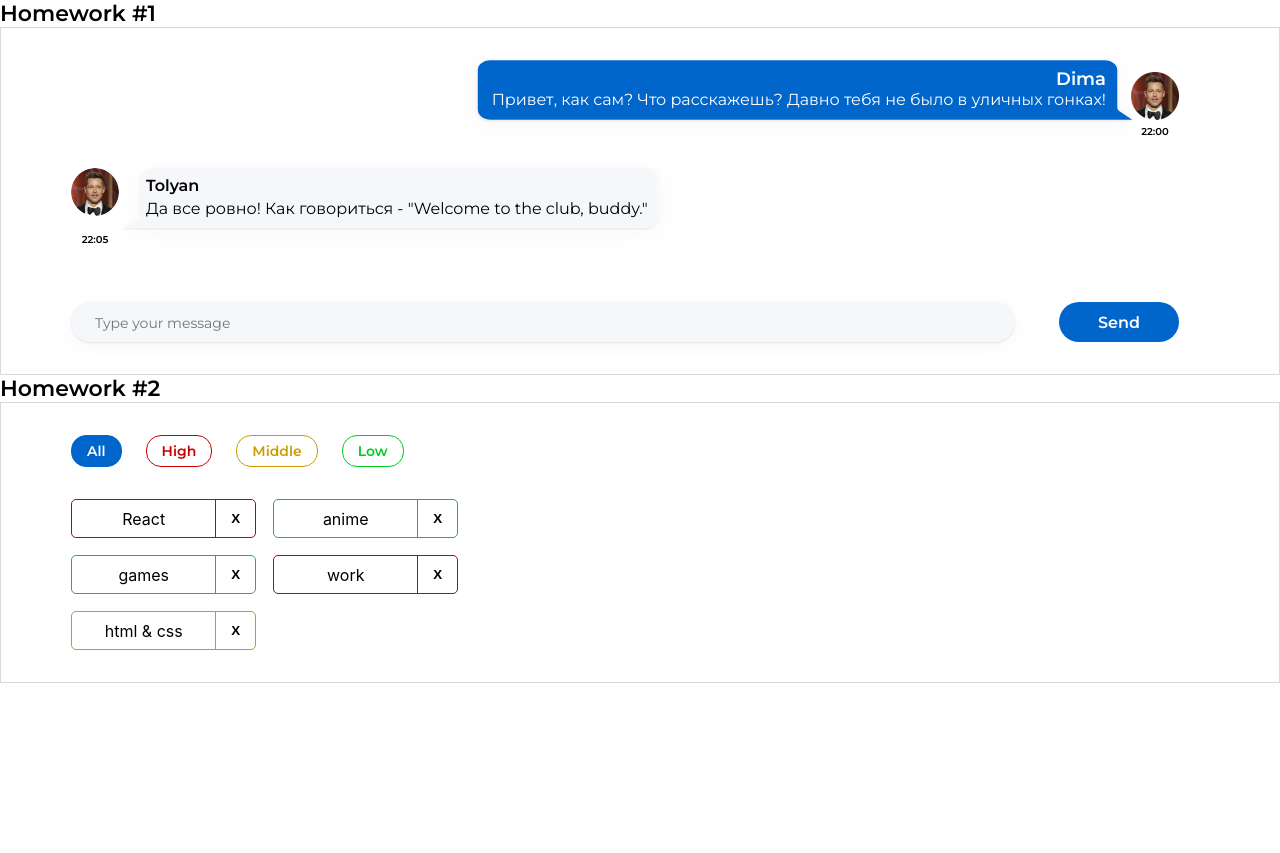
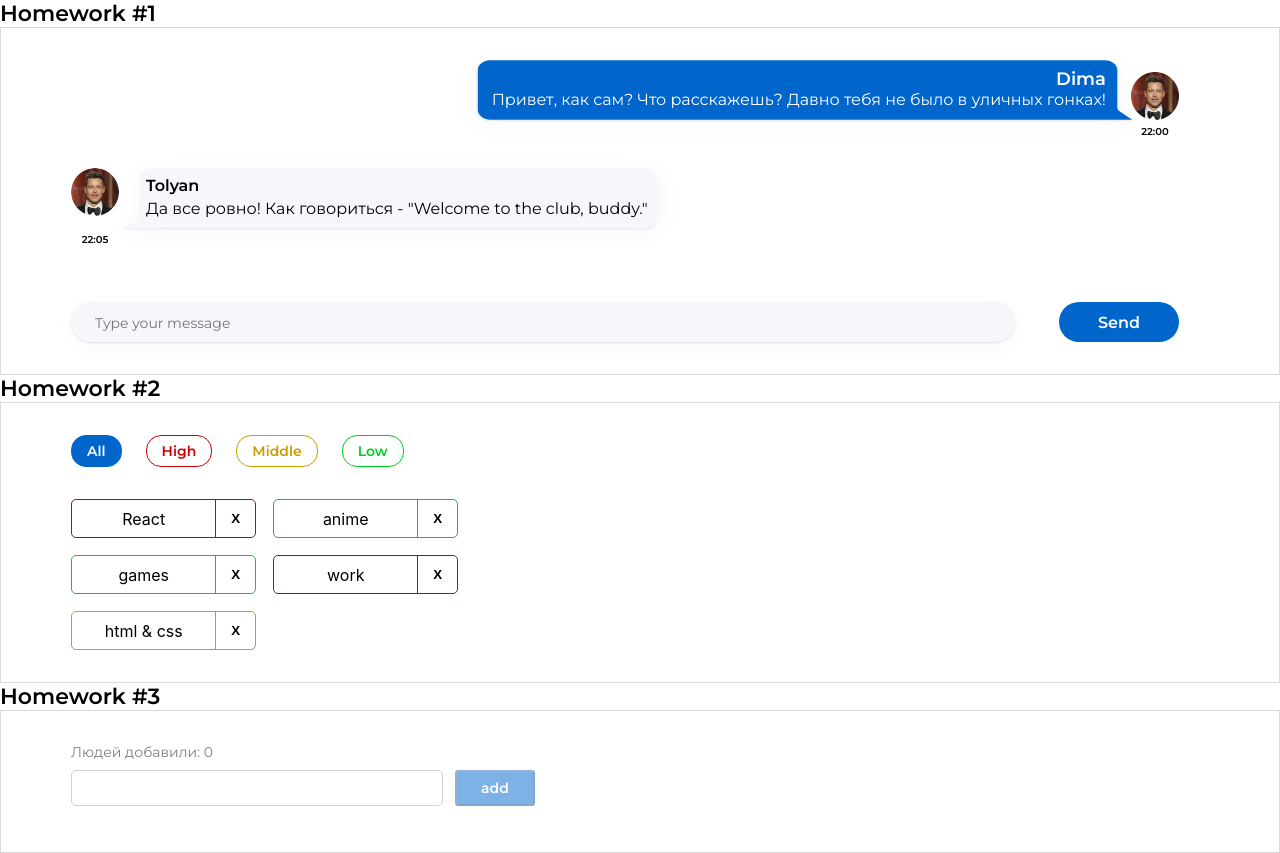
Before and after one commit to MaksimSinicbIn/hws2, a React (Create React App) app: page / in a window 1280 px wide. Before the commit the page ends 800 px from the top, so only its background shows below. Built offline with nearby package versions, Linux system fonts and the light colour scheme.

Commit message:
Completed HW3

```diff
--- a/src/s1-main/App.tsx
+++ b/src/s1-main/App.tsx
@@ -2,6 +2,7 @@ import React from 'react'
 import s from './App.module.css'
 import HW1 from '../s2-homeworks/hw01/HW1'
 import HW2 from '../s2-homeworks/hw02/HW2'
+import HW3 from '../s2-homeworks/hw03/HW3'
 
 function App() {
     return (
@@ -9,7 +10,7 @@ function App() {
             <HW1/>
             {/*раскомментировать по ходу выполнения*/}
             <HW2/>
-            {/*<HW3/>*/}
+            <HW3/>
             {/*<HW4/>*/}
 
             {/*при выполнении дз 5 и более - закомментировать здесь дз 1-4, так как они есть внутри дз 5*/}
--- a/src/s2-homeworks/hw03/Greeting.module.css
+++ b/src/s2-homeworks/hw03/Greeting.module.css
@@ -2,21 +2,55 @@
 }
 
 .inputAndButtonContainer {
+    display: flex;
+    gap: 12px;
+    margin: 9px 0 7px;
 }
 
 .error {
+    margin-top: 7px;
+    color: #C00;
+    font-family: Montserrat, sans-serif;
+    font-size: 14px;
+    font-weight: 400;
 }
 
 .input {
+    width: 372px;
+    height: 36px;
+    border-radius: 5px;
+    border: 1px solid #D1D1D1;
+
+    padding: 8px 12px;
+
+    color: #000;
+    font-family: Montserrat, sans-serif;
+    font-size: 16px;
+    font-weight: 500;
 }
 
 .input:focus {
+    border: 1px solid #D1D1D1;
 }
 
 .errorInput {
+    border: 1px solid #C00;
 }
 
 .button {
+    border-radius: 3px;
+    background: #06C;
+    height: 36px;
+    padding: 5px 24px;
+    justify-content: center;
+    align-items: center;
+    color: #FFF;
+    font-family: Montserrat, sans-serif;
+    font-size: 14px;
+    font-weight: 600;
+    line-height: 20px;
+
+    cursor: pointer;
 }
 
 .button:focus {
@@ -26,9 +60,14 @@
 }
 
 .button:disabled {
+    opacity: 0.5;
 }
 
 .text {
+    color: rgba(0, 0, 0, 0.50);
+    font-family: Montserrat, sans-serif;
+    font-size: 14px;
+    font-weight: 400;
 }
 
 .greeting {
--- a/src/s2-homeworks/hw03/Greeting.tsx
+++ b/src/s2-homeworks/hw03/Greeting.tsx
@@ -2,14 +2,14 @@ import React, {ChangeEvent, KeyboardEvent} from 'react'
 import s from './Greeting.module.css'
 
 type GreetingPropsType = {
-    name: any // need to fix any
-    setNameCallback: any // need to fix any
-    addUser: any // need to fix any
-    onBlur: any // need to fix any
-    onEnter: any // need to fix any
-    error: any // need to fix any
-    totalUsers: any // need to fix any
-    lastUserName?: any // need to fix any
+    name: string
+    setNameCallback: (e: ChangeEvent<HTMLInputElement>) => void
+    addUser: () => void
+    onBlur: () => void
+    onEnter: (e: KeyboardEvent<HTMLInputElement>) => void
+    error: string
+    totalUsers: number
+    lastUserName?: string
 }
 
 // презентационная компонента (для верстальщика)
@@ -25,7 +25,7 @@ const Greeting: React.FC<GreetingPropsType> = (
         lastUserName,
     } // деструктуризация пропсов
 ) => {
-    const inputClass = s.errorInput // need to fix with (?:)
+    const inputClass = error ? (s.input + ' ' + s.errorInput) : s.input // need to fix with (?:)
 
     return (
         <div id={'hw3-form'} className={s.greetingForm}>
--- a/src/s2-homeworks/hw03/GreetingContainer.tsx
+++ b/src/s2-homeworks/hw03/GreetingContainer.tsx
@@ -3,18 +3,28 @@ import Greeting from './Greeting'
 import { UserType } from './HW3'
 
 type GreetingContainerPropsType = {
-    users: any // need to fix any
-    addUserCallback: any // need to fix any
+    users: UserType[] // need to fix any
+    addUserCallback: (name: string) => void // need to fix any
 }
 
-export const pureAddUser = (name: any, setError: any, setName: any, addUserCallback: any) => {
+export const pureAddUser = (name: string, setError: (error: string) => void, setName: (name: string) => void, addUserCallback: (name: string)=> void) => {
+    if (!name.trim()) {
+        setError('Ошибка! Введите имя!')
+        setName('')
+    } else {
+        addUserCallback(name.trim())
+        setName('')
+    }
     // если имя пустое - показать ошибку, иначе - добавить юзера и очистить инпут
 }
 
-export const pureOnBlur = (name: any, setError: any) => { // если имя пустое - показать ошибку
-}
+export const pureOnBlur = (name: string, setError: (error: string) => void) => {
+    !name.trim() && setError('Ошибка! Введите имя!')
+    } // если имя пустое - показать ошибку
 
-export const pureOnEnter = (e: any, addUser: any) => { // если нажата кнопка Enter - добавить
+export const pureOnEnter = (e: KeyboardEvent<HTMLInputElement>, addUser: () => void) => {
+    e.key === 'Enter' && addUser()
+    // если нажата кнопка Enter - добавить
 }
 
 // более простой и понятный для новичков
@@ -26,11 +36,11 @@ const GreetingContainer: React.FC<GreetingContainerPropsType> = ({
     addUserCallback,
 }) => {
     // деструктуризация пропсов
-    const [name, setName] = useState<any>('') // need to fix any
-    const [error, setError] = useState<any>('') // need to fix any
+    const [name, setName] = useState<string>('') // need to fix any
+    const [error, setError] = useState<string>('') // need to fix any
 
-    const setNameCallback = (e: any) => { // need to fix any
-        setName('some name') // need to fix
+    const setNameCallback = (e: ChangeEvent<HTMLInputElement>) => { // need to fix any
+        setName(e.currentTarget.value) // need to fix
 
         error && setError('')
     }
@@ -42,12 +52,12 @@ const GreetingContainer: React.FC<GreetingContainerPropsType> = ({
         pureOnBlur(name, setError)
     }
 
-    const onEnter = (e: any) => {
+    const onEnter = (e: KeyboardEvent<HTMLInputElement>) => {
         pureOnEnter(e, addUser)
     }
 
-    const totalUsers = 0 // need to fix
-    const lastUserName = 'some name' // need to fix
+    const totalUsers = users.length // need to fix
+    const lastUserName = totalUsers ? users[totalUsers-1].name : '' // need to fix
 
     return (
         <Greeting
--- a/src/s2-homeworks/hw03/HW3.tsx
+++ b/src/s2-homeworks/hw03/HW3.tsx
@@ -4,11 +4,11 @@ import s2 from '../../s1-main/App.module.css'
 import GreetingContainer from './GreetingContainer'
 
 /*
-* 1 - описать тип UserType
-* 2 - указать нужный тип в useState с users
-* 3 - дописать типы и логику функции pureAddUserCallback и проверить её тестами
-* 4 - в файле GreetingContainer.tsx дописать типизацию пропсов
-* 5 - в файле GreetingContainer.tsx указать нужные типы в useState с name и error
+* 1 - описать тип UserType +
+* 2 - указать нужный тип в useState с users +
+* 3 - дописать типы и логику функции pureAddUserCallback и проверить её тестами +
+* 4 - в файле GreetingContainer.tsx дописать типизацию пропсов +
+* 5 - в файле GreetingContainer.tsx указать нужные типы в useState с name и error +
 * 6 - в файле GreetingContainer.tsx дописать тип и логику функции setNameCallback
 * 7 - в файле GreetingContainer.tsx дописать логику функций pureAddUser, pureOnBlur, pureOnEnter и проверить их тестами
 * 8 - в файле GreetingContainer.tsx вычислить количество добавленных и имя последнего (totalUsers, lastUserName)
@@ -19,20 +19,22 @@ import GreetingContainer from './GreetingContainer'
 
 // types
 export type UserType = {
-    _id: any // need to fix any
-    name: any // need to fix any
+    _id: string // need to fix any
+    name: string // need to fix any
 }
 
-export const pureAddUserCallback = (name: any, setUsers: any, users: any) => { // need to fix any
-    const user = { // need to fix
+export const pureAddUserCallback = (name: string, setUsers: (users: UserType[]) => void, users: UserType[]) => { // need to fix any
+    const user = {
+        _id: v1(),
+        name
     }
     setUsers([...users, user])
 }
 
 const HW3 = () => {
-    const [users, setUsers] = useState<any>([]) // need to fix any
+    const [users, setUsers] = useState<UserType[]>([]) // need to fix any
 
-    const addUserCallback = (name: any) => { // need to fix any
+    const addUserCallback = (name: string) => { // need to fix any
         pureAddUserCallback(name, setUsers, users)
     }
 
```
